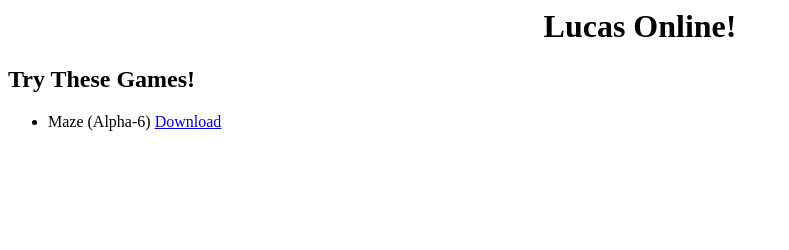
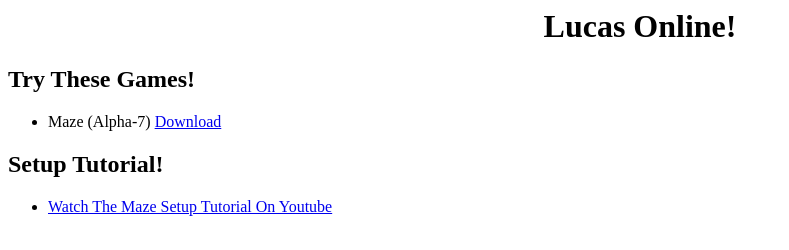
Before and after one commit to mc4lucas/games, a plain HTML site: page index.html in a window 1280 px wide. Shown: the whole page, without its empty margins (0-789 px from the left). Drawn offline with Linux system fonts and the light colour scheme.

Commit message:
added video link

```diff
--- a/index.html
+++ b/index.html
@@ -11,7 +11,13 @@
             Try These Games!
         </h2>
         <ul>
-            <li>Maze (Alpha-6) <a href="https://www.dropbox.com/s/ks912fu2t4dlzq2/mazegame.zip?dl=0">Download</a></li>
+            <li>Maze (Alpha-7) <a href="https://www.dropbox.com/s/ks912fu2t4dlzq2/mazegame.zip?dl=0">Download</a></li>
+        </ul>
+        <h2>
+            Setup Tutorial!
+        </h2>
+        <ul>
+            <li><a href="https://www.youtube.com/watch?v=dB9W4lC1W_Q">Watch The Maze Setup Tutorial On Youtube</a></li>
         </ul>
     </body>
 </html>
```
